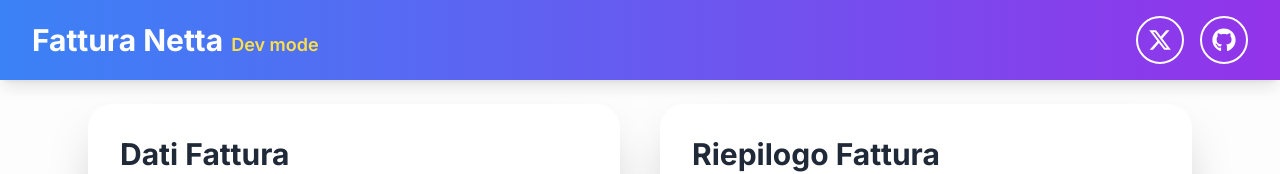
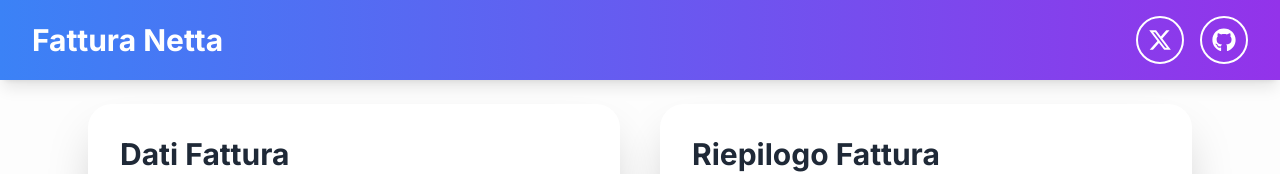
Before and after one commit to ricciviero/fattura-netta, a React (Vite) app: page / in a window 1280 px wide. Shown: the top 174 px of the page. Built offline with nearby package versions, Linux system fonts and the light colour scheme.

Commit message:
dev mode merge done

```diff
--- a/src/components/Header.jsx
+++ b/src/components/Header.jsx
@@ -14,7 +14,6 @@ export const Header = () => {
                         >
                             Fattura Netta
 
-                            <span className="text-yellow-300 ml-2 text-lg font-semibold">Dev mode</span>
                         </Link>
                     </div>
 
```
